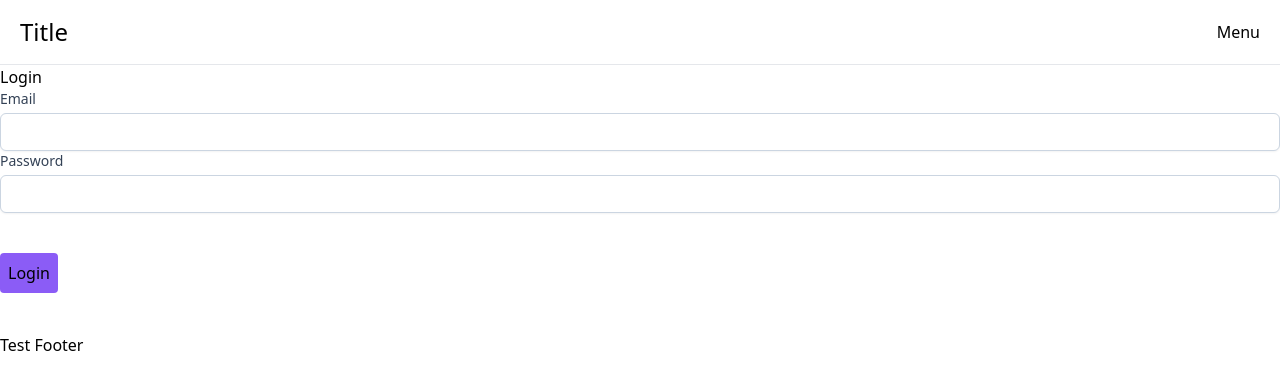
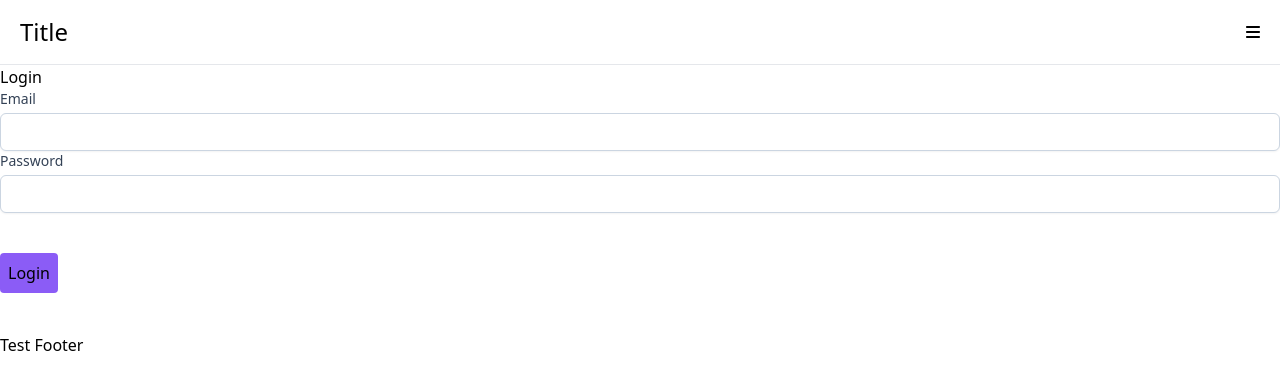
Before and after one commit to ctola91/react-auth-ts, a React (Vite) app: page /login in a window 1280 px wide. Shown: the top 390 px of the page. Built offline with nearby package versions, Linux system fonts and the light colour scheme; no server answers.

Commit message:
Add menu implementation and icons

```diff
--- a/package.json
+++ b/package.json
@@ -9,6 +9,10 @@
     "preview": "vite preview"
   },
   "dependencies": {
+    "@fortawesome/fontawesome-svg-core": "^6.2.1",
+    "@fortawesome/free-regular-svg-icons": "^6.2.1",
+    "@fortawesome/free-solid-svg-icons": "^6.2.1",
+    "@fortawesome/react-fontawesome": "^0.2.0",
     "axios": "^1.1.3",
     "react": "^18.2.0",
     "react-dom": "^18.2.0",
--- a/src/components/layout/Header.css
+++ b/src/components/layout/Header.css
@@ -1,6 +1,15 @@
 header {
-  @apply flex flex-row justify-between items-center bg-white px-5 py-4 border-b;
+  @apply flex flex-row flex-wrap justify-between items-center bg-white px-5 py-4 border-b;
 }
 header h1 {
   @apply text-2xl;
 }
+header .header-menu {
+  @apply w-full hidden;
+}
+header .header-menu.active {
+  @apply block;
+}
+header .header-menu-item > a {
+  @apply block w-full text-center p-3;
+}
--- a/src/components/layout/Header.tsx
+++ b/src/components/layout/Header.tsx
@@ -1,16 +1,34 @@
+import { FontAwesomeIcon } from "@fortawesome/react-fontawesome";
+import { faBars } from '@fortawesome/free-solid-svg-icons'
 import { useState } from "react";
 
 import './Header.css';
+import { Link, NavLink } from "react-router-dom";
 
 const Header = (): JSX.Element => {
     const [isOpen, setIsOpen] = useState(false);
     const toggleMenu = () => setIsOpen(!isOpen);
 
     return (
-        <header>
-            <div className="title"><h1>Title</h1></div>
-            <div className="menu">Menu</div>
-        </header>
+        <>
+            <header>
+                <div className="title">
+                    <Link to="/"><h1>Title</h1></Link>
+                </div>
+                <div className="menu">
+                    <button onClick={toggleMenu}><FontAwesomeIcon icon={faBars} /></button>
+                </div>
+                <div className={isOpen ? "header-menu active" : "header-menu"} >
+                    <ul>
+                        <li className="header-menu-item"><Link to="/">Home</Link></li>
+                        <li className="header-menu-item"><Link to="about">About</Link></li>
+                        <li className="header-menu-item"><Link to="signup">Signup</Link></li>
+                        <li className="header-menu-item"><Link to="login">Login</Link></li>
+                    </ul>
+                </div>
+            </header>
+
+        </>
     );
 };
 
```
Also changed, not shown: 1 other file (tests, documents, lock files or other folders).
